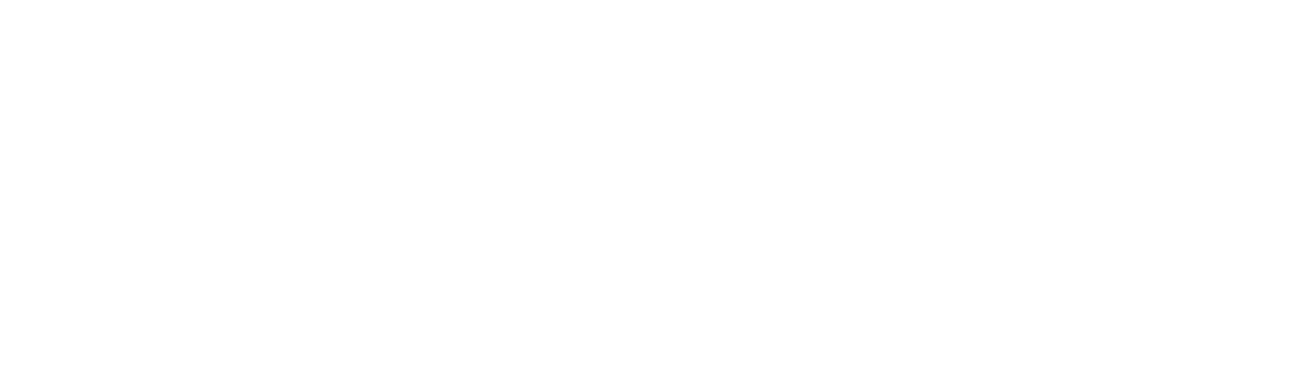
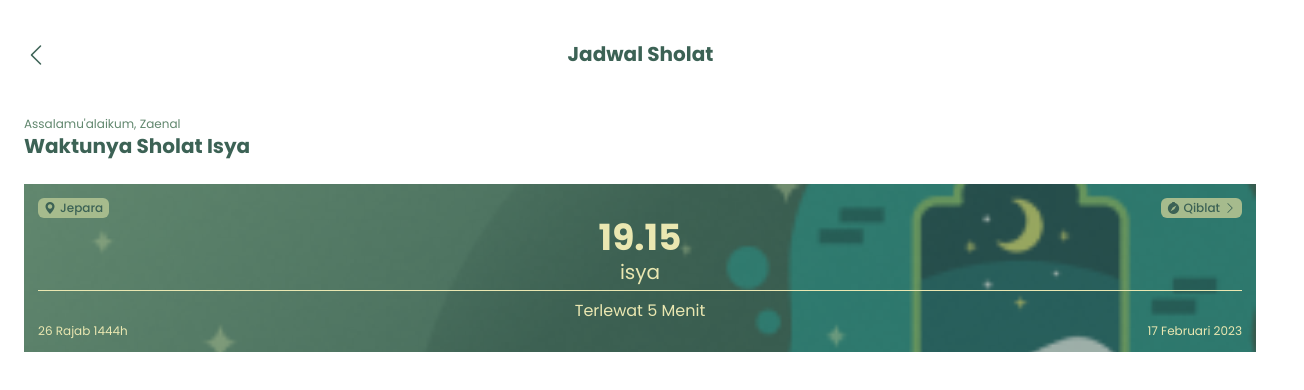
Before and after one commit to zaenalrfn/Quranku, a Vue app: page /jadwal_sholat in a window 1280 px wide. Before the commit this address had no page. Shown: the top 390 px of the page, 1304 px wide, since content can reach past the window. Built offline with nearby package versions, Linux system fonts and the light colour scheme.

Commit message:
add page jadwal sholat

```diff
--- a/src/components/PageUtama.vue
+++ b/src/components/PageUtama.vue
@@ -67,6 +67,7 @@
             </div>
           </div>
         </router-link>
+        <router-link to="/jadwal_sholat">
           <div
             class="p-3 rounded-lg bg-gradient-to-b from-[#61876E] to-[#28433A] h-[190px] flex flex-col justify-between shadow-[rgba(97,_135,_110,_0.8)_0px_15px_30px_0px]"
           >
@@ -81,6 +82,7 @@
               <i class="bi bi-chevron-right text-text_color_2"></i>
             </div>
           </div>
+        </router-link>
         <div
           class="p-3 rounded-lg bg-gradient-to-b from-[#61876E] to-[#28433A] h-[227px] mt-[-35px] flex flex-col justify-between shadow-[rgba(97,_135,_110,_0.8)_0px_15px_30px_0px]"
         >
--- a/src/router/index.js
+++ b/src/router/index.js
@@ -4,6 +4,7 @@ import TerakhirBaca from "../views/TerakhirBaca.vue";
 import BacaQuran from "../views/BacaQuran.vue";
 import QuranKu from "../views/Quran.vue";
 import PencarianQuranku from "../views/Pencarian.vue";
+import JadwalSholat from "../views/JadwalSholat.vue";
 
 const routes = [
   {
@@ -46,6 +47,14 @@ const routes = [
       title: "Pencarian",
     },
   },
+  {
+    path: "/jadwal_sholat",
+    name: "jadwal_sholat",
+    component: JadwalSholat,
+    meta: {
+      title: "Jadwal Sholat",
+    },
+  },
 ];
 
 const router = createRouter({
--- /dev/null
+++ b/src/views/JadwalSholat.vue
@@ -0,0 +1,59 @@
+<style scoped>
+.js-banner {
+  background-image: url("../assets/img/bg_jadwal_sholat.png");
+}
+</style>
+<template>
+  <div class="main">
+    <!-- Bagian nav -->
+    <NavQuranku />
+    <!-- Bagian Jadwal -->
+    <div class="jadwal-sholat px-6">
+      <div class="js-info py-6">
+        <h5 class="text-xs text-text_color_normal_1">
+          Assalamu'alaikum, Zaenal
+        </h5>
+        <h2 class="text-xl text-text_color_bold_1 font-bold">
+          Waktunya Sholat Isya
+        </h2>
+      </div>
+      <div class="js-banner w-full h-[168px] bg-center bg-cover p-3.5">
+        <div class="js-kota-qiblat flex justify-between">
+          <div
+            class="js-kota flex items-center bg-[#A6BB8D] rounded-md px-1.5 text-text_color_bold_1 font-medium gap-1 py-[2px]"
+          >
+            <i class="bi bi-geo-alt-fill text-xs"></i>
+            <h5 class="text-xs">Jepara</h5>
+          </div>
+          <div
+            class="js-qiblat flex items-center bg-[#A6BB8D] rounded-md px-1.5 text-text_color_bold_1 font-medium gap-1 py-[2px]"
+          >
+            <i class="bi bi-compass-fill text-xs"></i>
+            <h5 class="text-xs">Qiblat</h5>
+            <i class="bi bi-chevron-right text-xs"></i>
+          </div>
+        </div>
+        <div class="js-waktu text-center text-text_color_2">
+          <h1 class="text-4xl font-bold">19.15</h1>
+          <h3 class="text-xl pb-1">isya</h3>
+          <hr class="border-t-1 border-[#eae7b1] py-1" />
+          <h4 class="text-base">Terlewat 5 Menit</h4>
+        </div>
+        <div class="js-tanggal flex justify-between text-text_color_2 text-xs">
+          <p>26 Rajab 1444h</p>
+          <p>17 Februari 2023</p>
+        </div>
+      </div>
+    </div>
+  </div>
+</template>
+
+<script>
+import NavQuranku from "@/components/Nav.vue";
+export default {
+  name: "JadwalSholat",
+  components: {
+    NavQuranku,
+  },
+};
+</script>
```
Lines whose indentation alone changed are shown as unchanged.
